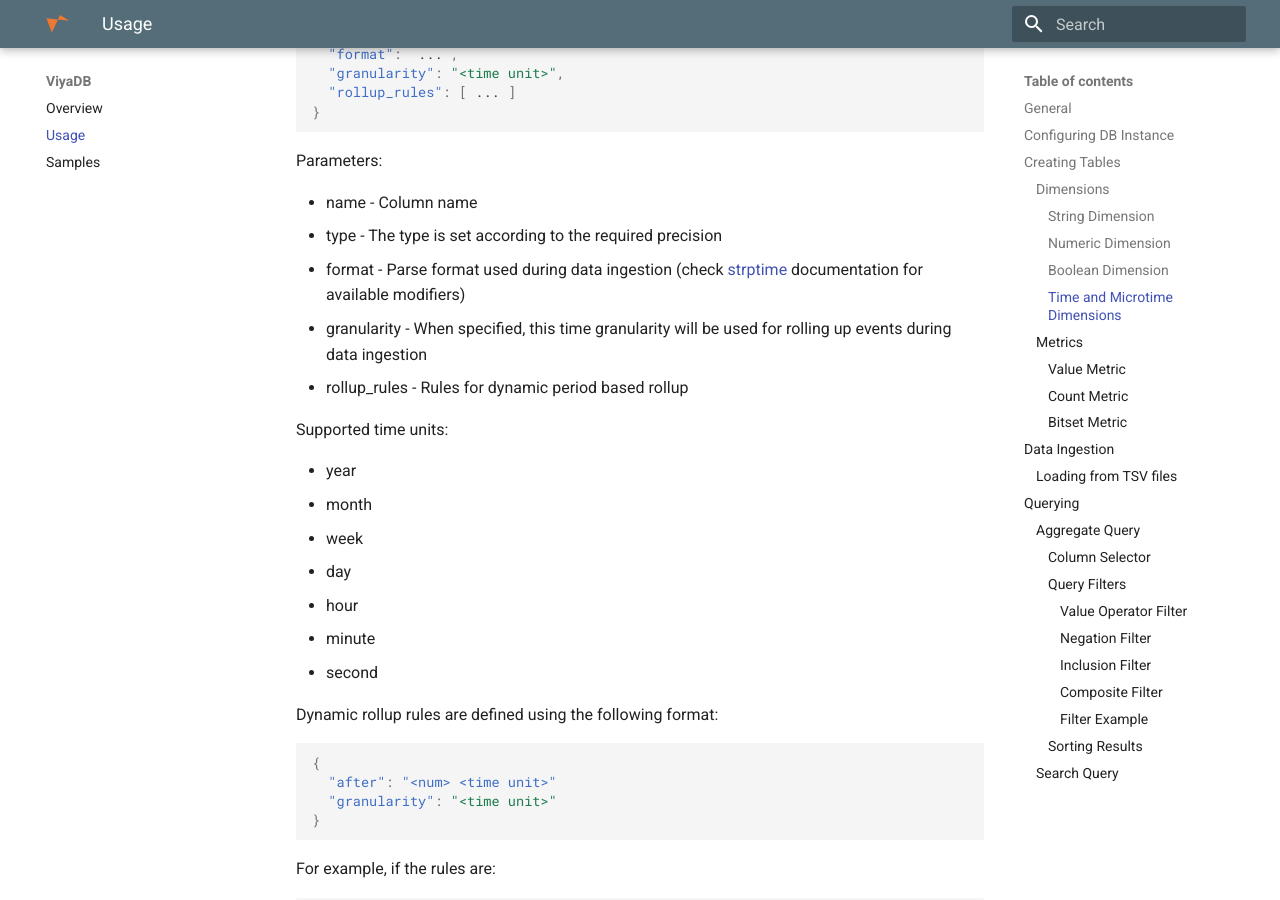
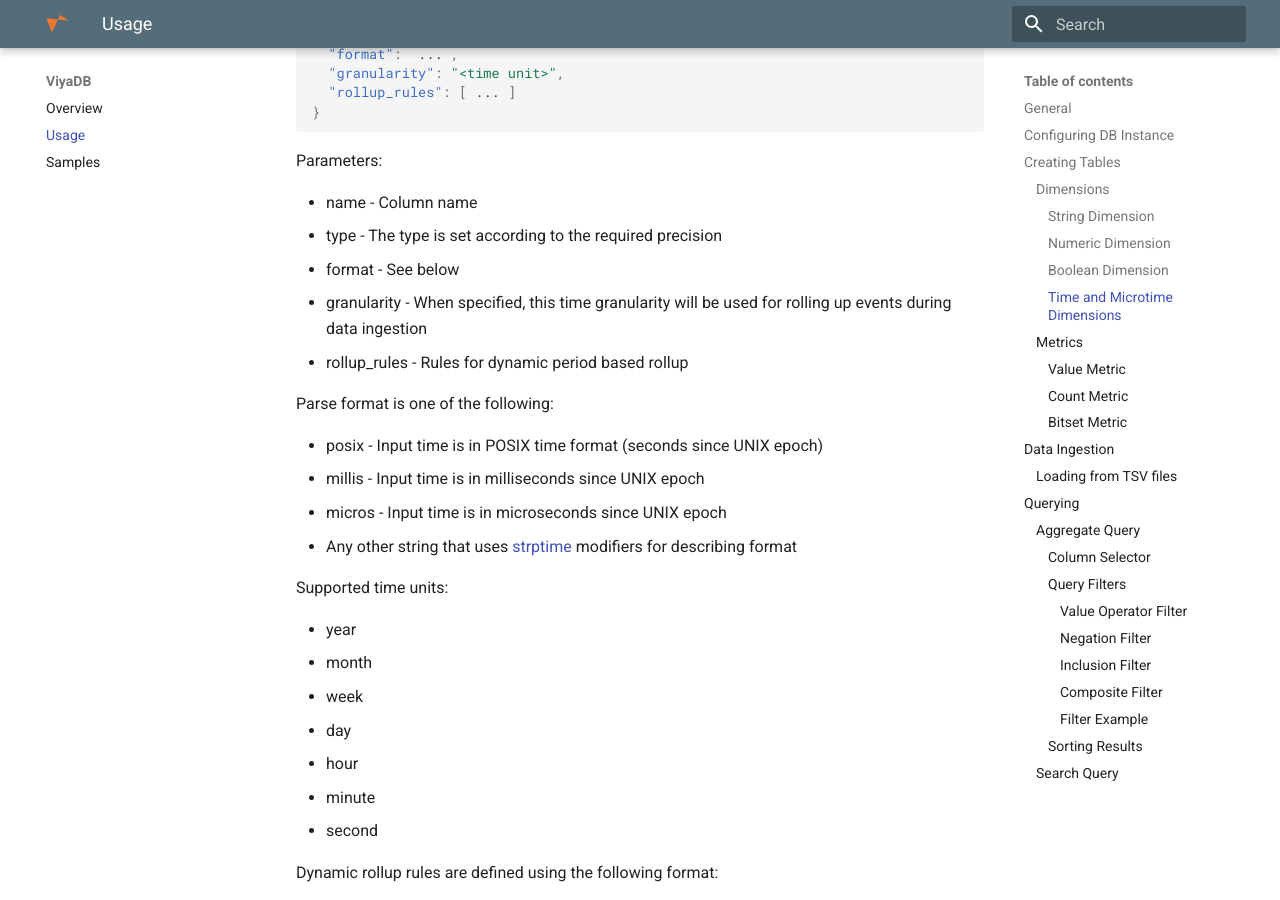
Before and after one commit to viyadb/website, an MkDocs documentation site: the page built from docs/usage.md, in a window 1280 px wide and 900 px high, scrolled down 3803 px. Built offline with MkDocs 1.6.1 and Material for MkDocs 9.7.7, drawn with Linux system fonts in a browser that asks for light colours; old or Windows-style settings are respelled for this version of MkDocs.

Commit message:
Added documentation on numeric time parse formats

```diff
--- a/docs/usage.md
+++ b/docs/usage.md
@@ -168,9 +168,16 @@ Parameters:
 
  * name - Column name
  * type - The type is set according to the required precision
- * format - Parse format used during data ingestion (check [strptime](http://man7.org/linux/man-pages/man3/strptime.3.html) documentation for available modifiers)
+ * format - See below
  * granularity - When specified, this time granularity will be used for rolling up events during data ingestion
  * rollup\_rules - Rules for dynamic period based rollup
+
+Parse format is one of the following:
+
+ * posix - Input time is in POSIX time format (seconds since UNIX epoch)
+ * millis - Input time is in milliseconds since UNIX epoch
+ * micros - Input time is in microseconds since UNIX epoch
+ * Any other string that uses [strptime](http://man7.org/linux/man-pages/man3/strptime.3.html) modifiers for describing format
 
 Supported time units:
 
```
